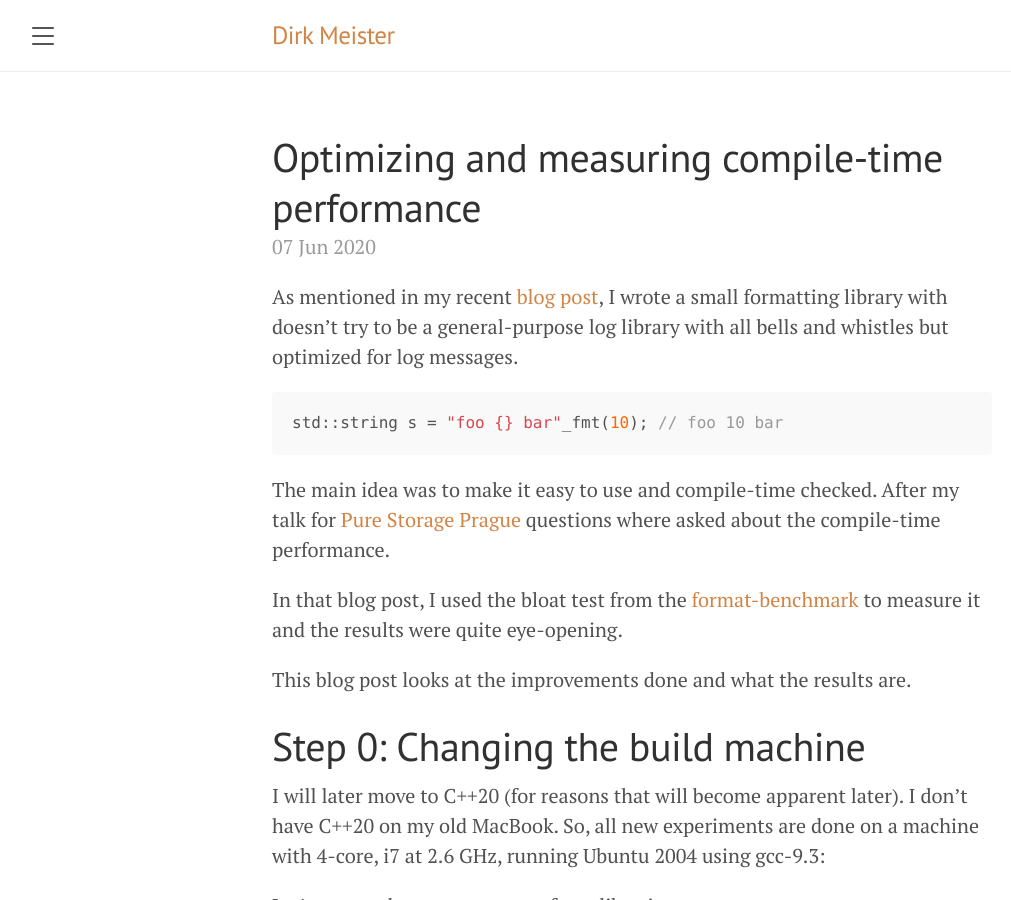
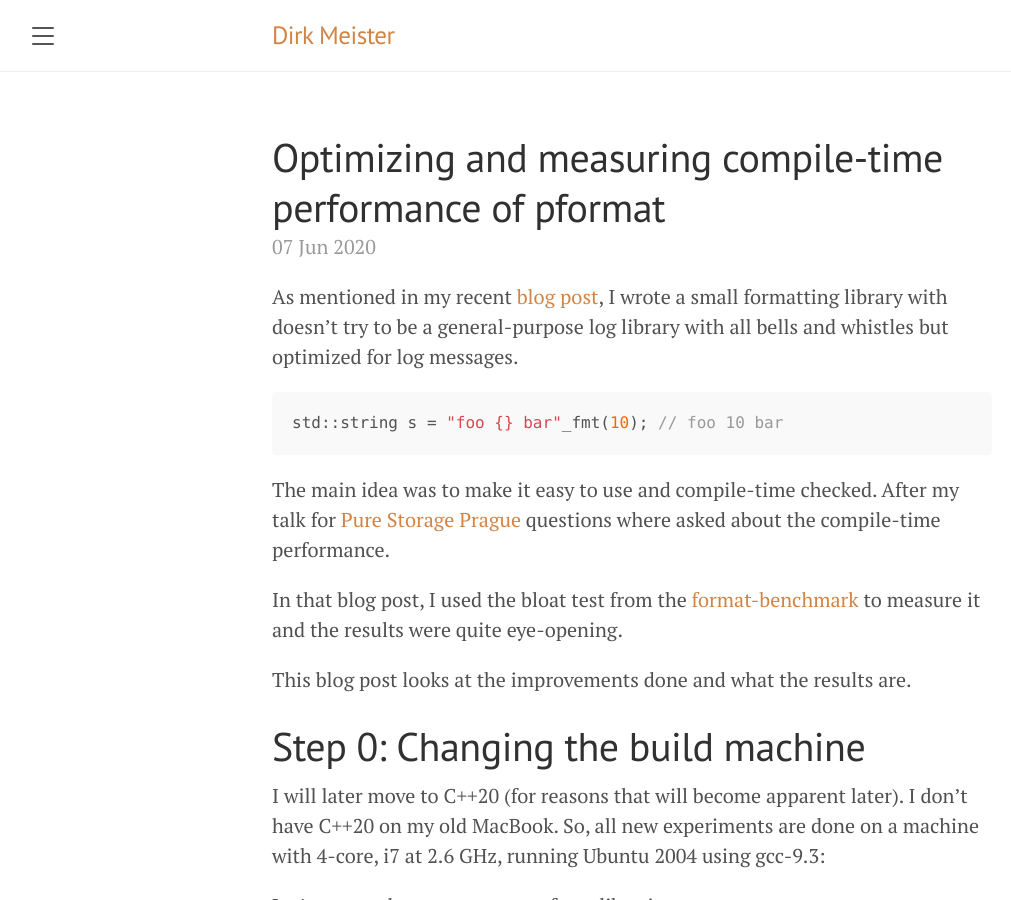
Before and after one commit to dmeister/blog, a Jekyll site: the page built from _posts/2020-06-07-pformat-2.md, in a window 1280 px wide and 900 px high. Shown: the whole window, without its empty margins (8-1019 px from the left). Built offline with Jekyll 4.4.1, drawn with Linux system fonts in a browser that asks for light colours; comment, search, counter and statistics services are not loaded; some of the changed text lies outside the part shown.

Commit message:
fix title

```diff
--- a/_posts/2020-06-07-pformat-2.md
+++ b/_posts/2020-06-07-pformat-2.md
@@ -1,6 +1,6 @@
 ---
 layout: post
-title:  Optimizing and measuring compile-time performance
+title:  Optimizing and measuring compile-time performance of pformat
 ---
 
 As mentioned in my recent [blog post](https://dmeister.github.io/blog/2020/05/23/pformat-talk/), I wrote a small formatting library with doesn't try to be a general-purpose log library with all bells and whistles but optimized for log messages.
```
Also changed, not shown: other parts of _posts/2020-06-07-pformat-2.md (+0 -2 lines).
